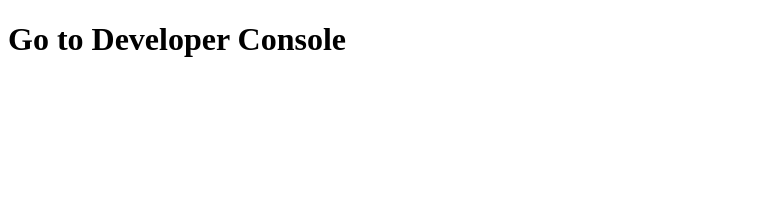
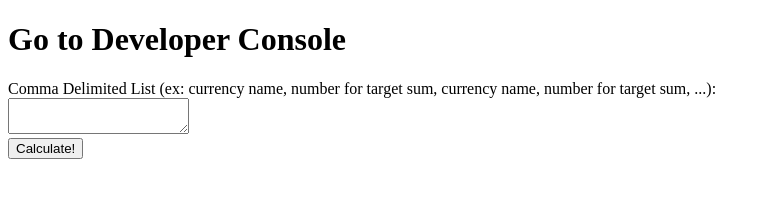
Before and after one commit to christphrd/sml-coding-assignment, a plain HTML site: page index.html in a window 1280 px wide. Shown: the whole page, without its empty margins (0-770 px from the left). Drawn offline with Linux system fonts and the light colour scheme.

Commit message:
html form for ui

```diff
--- a/index.html
+++ b/index.html
@@ -9,5 +9,11 @@
 </head>
 <body>
     <h1>Go to Developer Console</h1>
+    <form id="coin-combo-form">
+        <label for="denomination-list">Comma Delimited List (ex: currency name, number for target sum, currency name, number
+            for target sum, ...):</label><br>
+        <textarea name="denomination-list"></textarea><br>
+        <input type="submit" value="Calculate!"></input>
+    </form>
 </body>
 </html>
```
